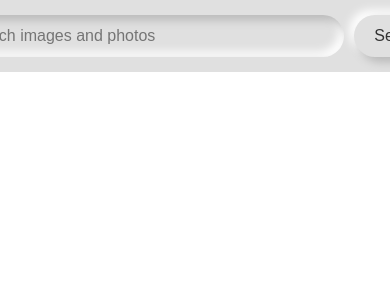
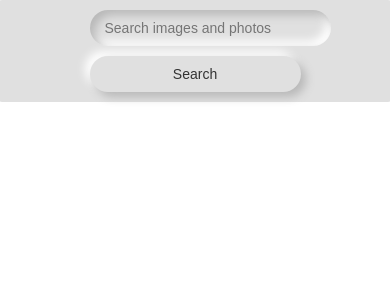
Before and after one commit to Berkan-87/goit-react-hw-04, a React app: page / in a window 390 px wide. Shown: the top 300 px of the page. Built offline with nearby package versions, Linux system fonts and the light colour scheme; the HTML template or start-up script is replaced by a standard one.

Commit message:
responsive

```diff
--- a/src/components/ImageGallery/ImageGallery.module.css
+++ b/src/components/ImageGallery/ImageGallery.module.css
@@ -35,3 +35,16 @@
       max-height: 300px;
       overflow: hidden;
     }
+
+@media (max-width: 900px) {
+  .galleryItem {
+    width: calc((100% - 16px) / 2);
+  }
+}
+
+/* Mobil: 1 sütun */
+@media (max-width: 500px) {
+  .galleryItem {
+    width: 100%;
+  }
+}
--- a/src/components/LoadMoreBtn/LoadMoreBtn.module.css
+++ b/src/components/LoadMoreBtn/LoadMoreBtn.module.css
@@ -23,3 +23,26 @@
   .loadMoreBtn:active {
     box-shadow: inset 5px 5px 10px #b8b8b8, inset -5px -5px 10px #ffffff;
   }
+
+    /* Tablet ve altı: 768px ve daha küçük ekranlar için */
+    @media (max-width: 768px) {
+      .loadMoreBtn {
+        padding: 10px 30px;
+        font-size: 14px;
+        letter-spacing: 2px;
+      }
+    }
+
+    /* Mobil ve altı: 480px ve daha küçük ekranlar için */
+    @media (max-width: 480px) {
+      .loadMoreBtn {
+        padding: 8px 20px;
+        font-size: 12px;
+        letter-spacing: 1.5px;
+        width: 100%;
+        /* Buton genişliği tam ekran */
+        max-width: 300px;
+        /* Maksimum genişlik */
+        box-sizing: border-box;
+      }
+    }
--- a/src/components/SearchBar/SearchBar.module.css
+++ b/src/components/SearchBar/SearchBar.module.css
@@ -62,3 +62,49 @@ button:hover {
 button:active {
   box-shadow: inset 5px 5px 10px #b8b8b8, inset -5px -5px 10px #ffffff;
 }
+
+@media (max-width: 768px) {
+  form {
+    min-width: auto;
+    /* min-width kaldırıldı */
+    max-width: 90vw;
+    /* genişlik viewport'un %90'ı */
+    gap: 8px;
+  }
+
+  input {
+    font-size: 14px;
+    padding: 10px 15px;
+  }
+
+  button {
+    padding: 10px 15px;
+    font-size: 14px;
+  }
+}
+
+/* Mobil ve altı (480px ve aşağısı) */
+@media (max-width: 480px) {
+  .searchBar {
+    padding: 10px 8px;
+  }
+
+  form {
+    flex-direction: column;
+    gap: 10px;
+    min-width: auto;
+    max-width: 100%;
+  }
+
+  input {
+    width: 100%;
+    padding: 10px 15px;
+    font-size: 14px;
+  }
+
+  button {
+    width: 100%;
+    padding: 10px 0;
+    font-size: 14px;
+  }
+}
```
